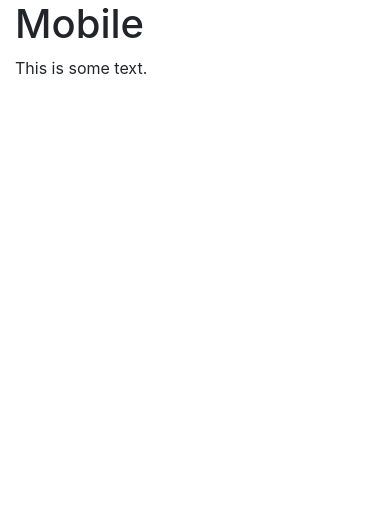
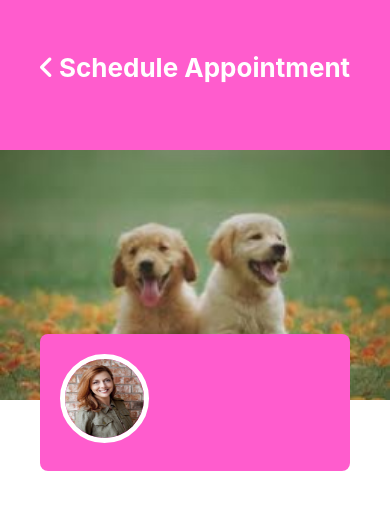
Before and after one commit to Dan7786/mobile-screen-test, a plain HTML site: page index.html in a window 390 px wide. Drawn offline with nearby package versions, Linux system fonts and the light colour scheme; files whose address does not match are found by name.

Commit message:
initial commit

```diff
--- a/css/style.css
+++ b/css/style.css
@@ -0,0 +1,33 @@
+@media only screen and (max-width: 600px) {
+    .header{
+      background-color: #ff5ccd;
+      height: 150px;
+      display: flex;
+      align-items: center;
+      justify-content: center;
+      color: #ffffff;
+      font-weight: 700;
+      font-size: 26px;
+    }
+
+    .hero-section{
+        background-image: url(../images/bg-1.PNG);
+        background-repeat: no-repeat;
+        background-size: cover;
+        height: 250px;
+    }
+    .michael-prince-cover{
+        background-color: #ff5ccd;
+        height: 137px;
+        margin: 0 40px;
+        margin-top: -66px;
+        border-radius: 8px;
+    }
+
+    .img-rounded img {
+        border-radius: 50%;
+        border: 5px solid #ffffff;
+        margin-top: 20px;
+        margin-left: 20px;
+    }
+}
--- a/index.html
+++ b/index.html
@@ -6,17 +6,29 @@
     <meta charset="utf-8">
     <meta name="viewport" content="width=device-width, initial-scale=1">
     <link rel="stylesheet" href="https://maxcdn.bootstrapcdn.com/bootstrap/4.5.2/css/bootstrap.min.css">
+    <link rel="stylesheet" href="css/style.css">
+    <link rel="stylesheet" href="https://cdnjs.cloudflare.com/ajax/libs/font-awesome/6.0.0-beta2/css/all.min.css">
     <script src="https://ajax.googleapis.com/ajax/libs/jquery/3.5.1/jquery.min.js"></script>
     <script src="https://cdnjs.cloudflare.com/ajax/libs/popper.js/1.16.0/umd/popper.min.js"></script>
     <script src="https://maxcdn.bootstrapcdn.com/bootstrap/4.5.2/js/bootstrap.min.js"></script>
 </head>
 
 <body>
+    <div class="section">
+        <div class="header">
+            <p>
+                <span> <i class="fa fa-angle-left" aria-hidden="true"></i> </span>
+                Schedule Appointment
+            </p>
+        </div>
 
-    <div class="container-fluid">
-        <h1>Mobile </h1>
-        <p>This is some text.</p>
-    </div>
+        <div class="hero-section"></div>
+
+        <div class="michael-prince-cover">
+            <div class="img-rounded">
+                <img src="file:///C:/mobile-screen/mobile-screen-test/images/michelleprince.jpg" height="89" width="89">
+            </div>
+        </div>
 
 </body>
 
```
Also changed, not shown: images/bg-1.PNG (renamed from images/bg-1.jpg.PNG).
